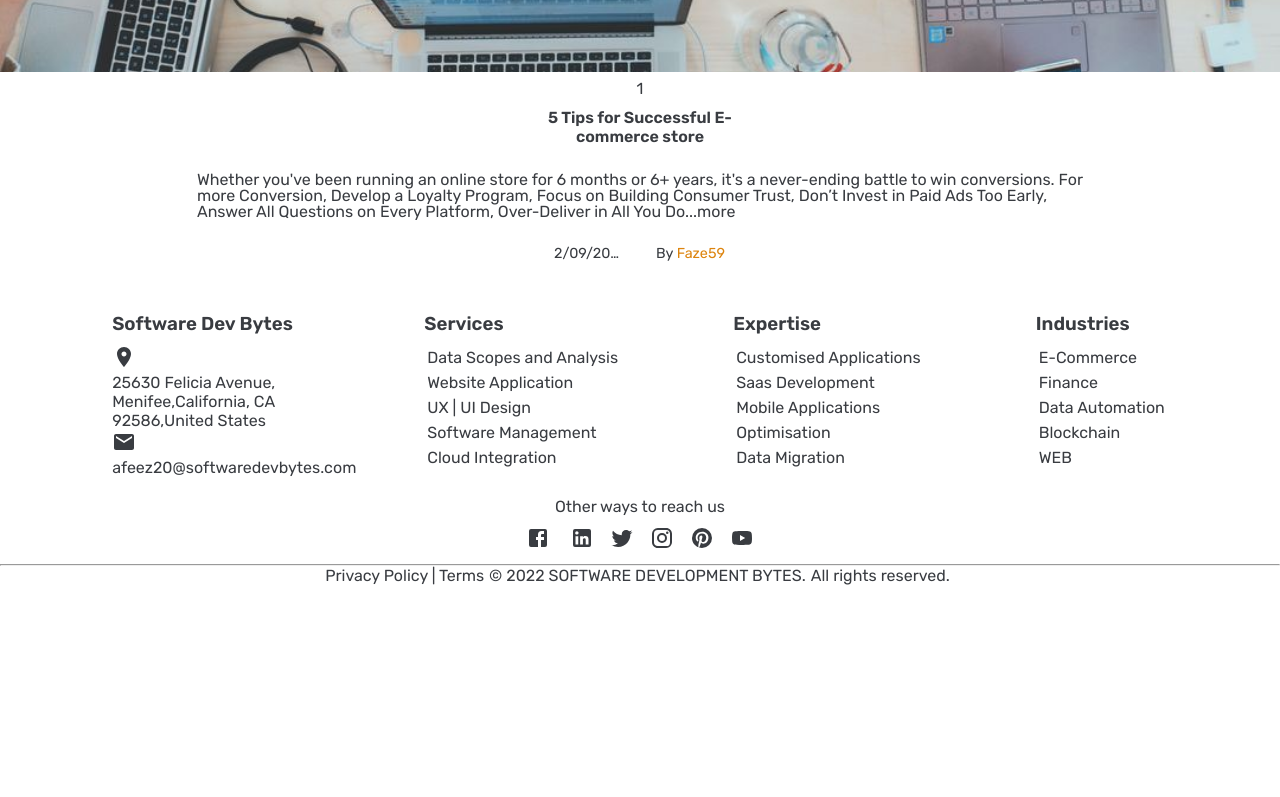
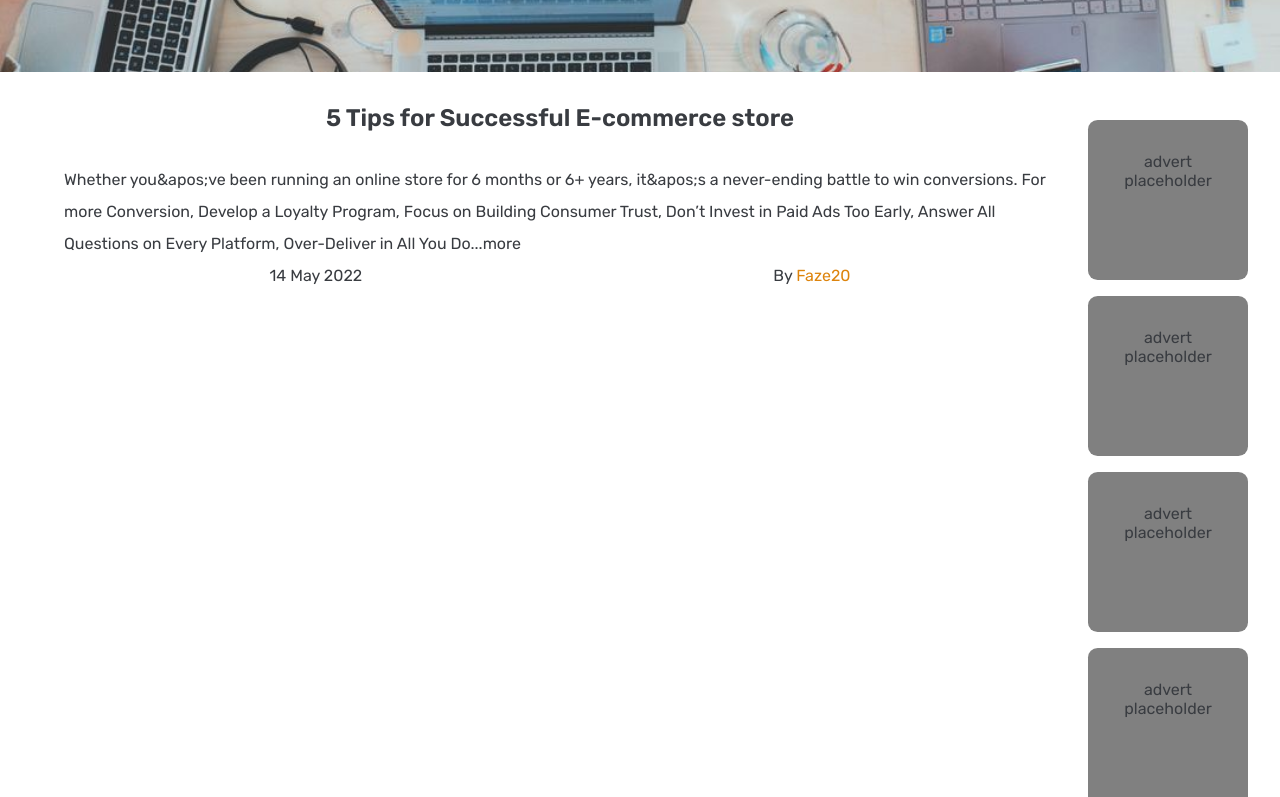
Before and after one commit to faze20/sdbtemplates, a React (Create React App) app: page /blogs/1 in a window 1280 px wide. Shown: the part 500-1297 px from the top of the page. Before the commit the page ends 1085 px from the top, so only its background shows below. Built offline with nearby package versions, Linux system fonts and the light colour scheme; no server answers.

Commit message:
spellcheck

```diff
--- a/src/Blog.css
+++ b/src/Blog.css
@@ -142,6 +142,42 @@
 .blog_image {
   position: relative;
 }
+/* .......individual blog item........... */
+
+.bloggingItem_content{
+  margin: 0 2rem;
+}
+.bloggingItem_content h2{
+  text-align: center;
+  margin-bottom: 2rem;
+}
+.bloggingItem_content p{
+  line-height: 2rem;
+
+}
+.blogging_container{
+  display: flex;
+  margin: 2rem;
+}
+.blogging_right{
+  width: 100%;
+}
+.blogging_left{
+  flex: 0.2;
+}
+.advert_content{
+  width: 10rem;
+  height: 10rem;
+  background: gray;
+  margin: 1rem 0;
+  border-radius: 0.6rem;
+  text-align: center;
+  padding: 2rem 0;
+}
+.blogging_created{
+  display: flex;
+  justify-content: space-around;
+}
 @media (max-width: 768px) {
   .blogSubheader{
 padding: 1rem;
--- a/src/Button.css
+++ b/src/Button.css
@@ -19,7 +19,6 @@
   align-items: center;
   padding: 0 2rem;
   position: relative;
-
 }
 .overlay{
   position: absolute;
@@ -59,7 +58,6 @@
 .payment_portal{
   width: 100%;
   z-index: -1;
-
 }
 .payment_banner{
   display: flex;
@@ -76,11 +74,15 @@
   border: none;
   margin-left: 0.3rem;
   cursor: pointer;
-
+}
+.other_paymentmethod{
+  color: #dd840d;
+  font-size: 2rem;
 }
 @media (max-width: 768px) {
   .button_items {
     flex-direction: column;
+    height: auto;
   }
 
 }
--- a/src/Websites.css
+++ b/src/Websites.css
@@ -17,7 +17,8 @@
   justify-content: space-between;
   padding: 0.3rem 1rem;
 }
-.data_header{
+.data_header,
+.website_header{
   height: 100vh;
 }
 .website_divider {
--- a/src/components/Blog.js
+++ b/src/components/Blog.js
@@ -1,4 +1,4 @@
-import React , {useEffect} from 'react'
+import React , { useEffect} from 'react'
 // import { Link } from 'react-router-dom'
 import FacebookIcon from '@material-ui/icons/Facebook';
 import TwitterIcon from '@material-ui/icons/Twitter';
@@ -12,15 +12,12 @@ import blogDatas from '../data/blogData'
 
 function Blog() {
     const params = useParams();
-    const blogItem = blogDatas.find((blog)=> {
-        if(blog.id === params.id)
-            return blog ;
-    });
+    const blogItem = blogDatas[(parseInt(params.id)- 1)]
     useEffect(() => {
         document.head.innerHTML+=`
         <meta name='blog' content='article reports'/>
         `
-        document.title = "Blog";
+        document.title =`${blogItem.title}`;
       }, []);
 
     return (
@@ -48,30 +45,42 @@ function Blog() {
                         } }>
                         <div className="blog_textcontent">
                             <h2>
-                            5 Tips for Successful E-commerce store
+                                {blogItem.title}
                             </h2>
                         </div>
                     </div>
              </div>
-
-             <div className="blogItemList_content">
-                 {params.id}{blogItem}
-                    <h4>5 Tips for Successful E-commerce store</h4>
-                    {/* <Link to="/blogs/1">
-                        <img src="shopping.jpg" alt="online shopping" />
-                    </Link> */}
-                    <p>
-                    Whether you&apos;ve been running an online store for 6 months or 6+ years, it&apos;s a never-ending battle to win conversions.
-                    For more Conversion, Develop a Loyalty Program, Focus on Building Consumer Trust, Don’t Invest in Paid Ads Too Early,
-                    Answer All Questions on Every Platform, Over-Deliver in All You Do...more
-                    </p>
-                    <div className="blog_created">
-                        <p>2/09/2021</p>
-                        <p>By <span className='created_by'>Faze59</span></p>
+            <div className="blogging_container">
+                <div className="blogging_right">
+                    <div className="bloggingItem_content">
+                        <h2>{blogItem.title}</h2>
+                        <p>
+                                {blogItem.article}
+                        </p>
+                        <div className="blogging_created">
+                            <p>{blogItem.date}</p>
+                            <p>By <span className='created_by'>{blogItem.author}</span></p>
+                        </div>
                     </div>
                 </div>
+                <div className="blogging_left">
+                    <div className="blogging_advert">
+                        <div className="advert_content">
+                            <span>advert <br /> placeholder</span>
+                        </div>
+                        <div className="advert_content">
+                            <span>advert <br /> placeholder</span>
+                        </div>
+                        <div className="advert_content">
+                            <span>advert <br /> placeholder</span>
+                        </div>
+                        <div className="advert_content">
+                            <span>advert <br /> placeholder</span>
+                        </div>
+                    </div>
 
-
+                </div>
+            </div>
 
          </div>
     )
--- a/src/components/Ecommerce.js
+++ b/src/components/Ecommerce.js
@@ -286,7 +286,7 @@ function Ecommerce() {
                             <div className="seoFaq_header">
                                 <h2>Frequently Asked <span className='headin_span'> SEO Questions</span></h2>
                                 <p>
-                                Since 1999, we&apos;ve seen the SEO landscape transform from black hat
+                                Since early 20&apos;s, we&apos;ve seen the SEO landscape transform from black hat
                                  practices of keyword stuffing and buying backlinks to an emphasis
                                   on user experience &amp; content quality. With such a significant
                                   change in the industry, you probably have questions &amp; concerns
--- a/src/components/Payment.js
+++ b/src/components/Payment.js
@@ -33,7 +33,7 @@ const Payment = () => {
                     <div className='order_items'> <p>Description:</p> <span>{location.state.description}</span> </div>
                     <div className='order_items'><p>total: </p>$<span>{total }</span> </div>
                     <div className='payment_options'>
-                        <p>Other Payment options: </p>
+                        <p className='other_paymentmethod'>Other Payment options: </p>
                         <div className="cashapp">
                               <a href="https://cash.app/$AfeezBadmos">
                                     <span>
--- a/src/components/Portfolio.js
+++ b/src/components/Portfolio.js
@@ -39,11 +39,11 @@ function Portfolio() {
     }
     const dropProfileMenu2 = ()=>{
         setShowItem2(prev => !prev)
-        setDisplayImage('portfolio4.png')
+        setDisplayImage('portfoli4.png')
     }
     const dropProfileMenu3 = ()=>{
         setShowItem3(prev => !prev)
-        setDisplayImage('portfolio15.png')
+        setDisplayImage('portfolio5.png')
     }
 
     const dropProfileMenu4 = ()=>{
@@ -69,7 +69,7 @@ function Portfolio() {
                     <Fade bottom>
                     <div className="submainsection_list">
                         <li> <Link   to="/contact">  Entrepreneurs</Link> </li>
-                        <li> <Link   to="/contact">  For Developers</Link> </li>
+                        <li> <Link   to="/contact">  Freelancers</Link> </li>
                         <li> <Link   to="/contact">  For Designers </Link> </li>
                     </div>
                     </Fade>
--- a/src/components/Pricing.js
+++ b/src/components/Pricing.js
@@ -35,7 +35,7 @@ export default function Pricing() {
         <div className="pricing_main">
           <p>
           At Software Dev Bytes, we assist companies of all sizes with their <Link to="/websites">Website Development</Link>
-           , <Link to="/utilities">Search Engine Optimization </Link>  and <Link to="/applications">Website Maintenance </Link> needs. To help
+           , <Link to="/ecommerce">Search Engine Optimization </Link>  and <Link to="/websites">Website Maintenance </Link> needs. To help
            smaller businesses, we&#39;ve created a number of website design packages. We do this
             because we know how challenging it is for smaller companies to find a website developer
              that can serve their needs properly and responsively. Our packages allow small business
--- a/src/components/Utilities.js
+++ b/src/components/Utilities.js
@@ -80,21 +80,21 @@ function Utilities() {
                         </Link>
                     </li>
                     <li>
-                        <Link to="/ecommerce">
+                        <Link to="/contents">
                         <p > Youtube</p>
 
                         </Link>
 
                     </li>
                     <li>
-                        <Link to="/ecommerce">
+                        <Link to="/contents">
                             <p > Email</p>
 
                         </Link>
 
                     </li>
                     <li>
-                        <Link to="/ecommerce">
+                        <Link to="/websites">
                         <p > Webtools</p>
 
                         </Link>
```
Also changed, not shown: src/components/Applications.js (+0 -19 lines), src/components/Blockchain.js (+23 -23 lines).
